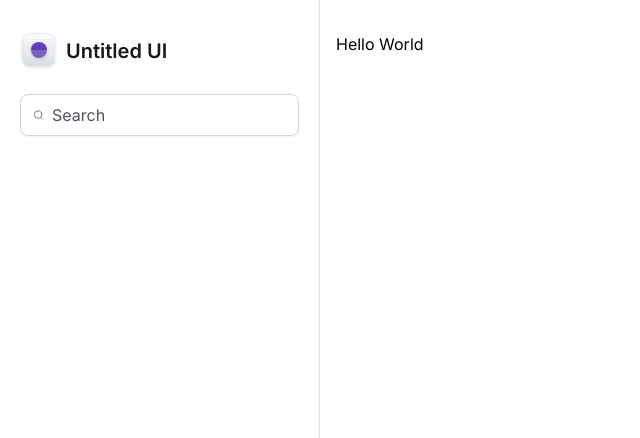
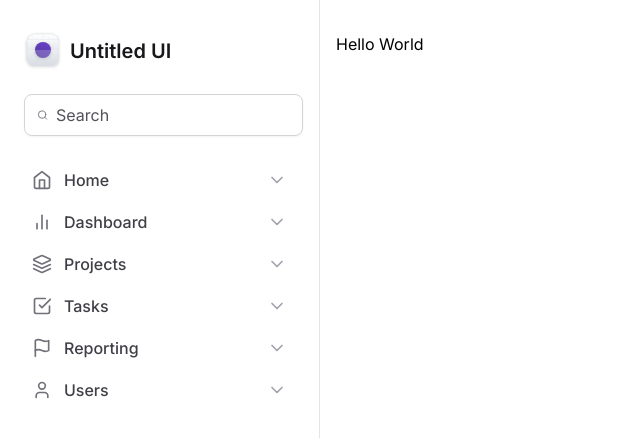
Before and after one commit to ivanrpassos/masterizando-o-tailwind, a Next.js app: page / in a window 1280 px wide. Shown: the top 438 px of the page, without its empty margins (0-640 px from the left). Built offline with nearby package versions, Linux system fonts and the light colour scheme.

Commit message:
Aula 9 - Menu de Navegação

```diff
--- a/app/components/SideBar/Logo.tsx
+++ b/app/components/SideBar/Logo.tsx
@@ -1,6 +1,6 @@
 export const Logo = () => {
   return (
-    <strong className="flex items-center gap-2 text-xl font-semibold text-zinc-900">
+    <strong className="mx-1 flex items-center gap-2 text-xl font-semibold text-zinc-900">
       <svg
         width={38}
         height={38}
--- /dev/null
+++ b/app/components/SideBar/MainNavigation/NavItem.tsx
@@ -0,0 +1,22 @@
+import { ChevronDown } from 'lucide-react'
+import { ElementType } from 'react'
+
+export interface NavItemProps {
+  title: string
+  icon: ElementType
+}
+
+export const NavItem = ({ title, icon: Icon }: NavItemProps) => {
+  return (
+    <a
+      href=""
+      className="group flex items-center gap-3 rounded px-3 py-2 hover:bg-violet-50"
+    >
+      <Icon className="h-5 w-5 text-zinc-500" />
+      <span className="font-medium text-zinc-700 group-hover:text-violet-500">
+        {title}
+      </span>
+      <ChevronDown className="ml-auto h-5 w-5 text-zinc-400 group-hover:text-violet-400" />
+    </a>
+  )
+}
--- /dev/null
+++ b/app/components/SideBar/MainNavigation/index.tsx
@@ -0,0 +1,15 @@
+import { Home, User, BarChart2, Layers, CheckSquare, Flag } from 'lucide-react'
+import { NavItem } from './NavItem'
+
+export const MainNavigation = () => {
+  return (
+    <nav className="space-y-0.5">
+      <NavItem title="Home" icon={Home} />
+      <NavItem title="Dashboard" icon={BarChart2} />
+      <NavItem title="Projects" icon={Layers} />
+      <NavItem title="Tasks" icon={CheckSquare} />
+      <NavItem title="Reporting" icon={Flag} />
+      <NavItem title="Users" icon={User} />
+    </nav>
+  )
+}
--- a/app/components/SideBar/index.tsx
+++ b/app/components/SideBar/index.tsx
@@ -1,18 +1,20 @@
 import { Search } from 'lucide-react'
 import { Logo } from './Logo'
+import { MainNavigation } from './MainNavigation'
 
 export const SideBar = () => {
   return (
     <aside className="space-y-6 border-r border-zinc-200 px-5 py-8">
       <Logo />
 
-      <article className="flex w-full items-center gap-2 rounded-lg border border-zinc-300 px-3 py-2 shadow-sm">
+      <article className="mx-1 flex w-full items-center gap-2 rounded-lg border border-zinc-300 px-3 py-2 shadow-sm">
         <Search className="h-5 w-5 text-zinc-500" />
         <input
           className="flex-1 border-0 bg-transparent p-0 text-zinc-900 placeholder-zinc-600"
           placeholder="Search"
         />
       </article>
+      <MainNavigation />
     </aside>
   )
 }
```
